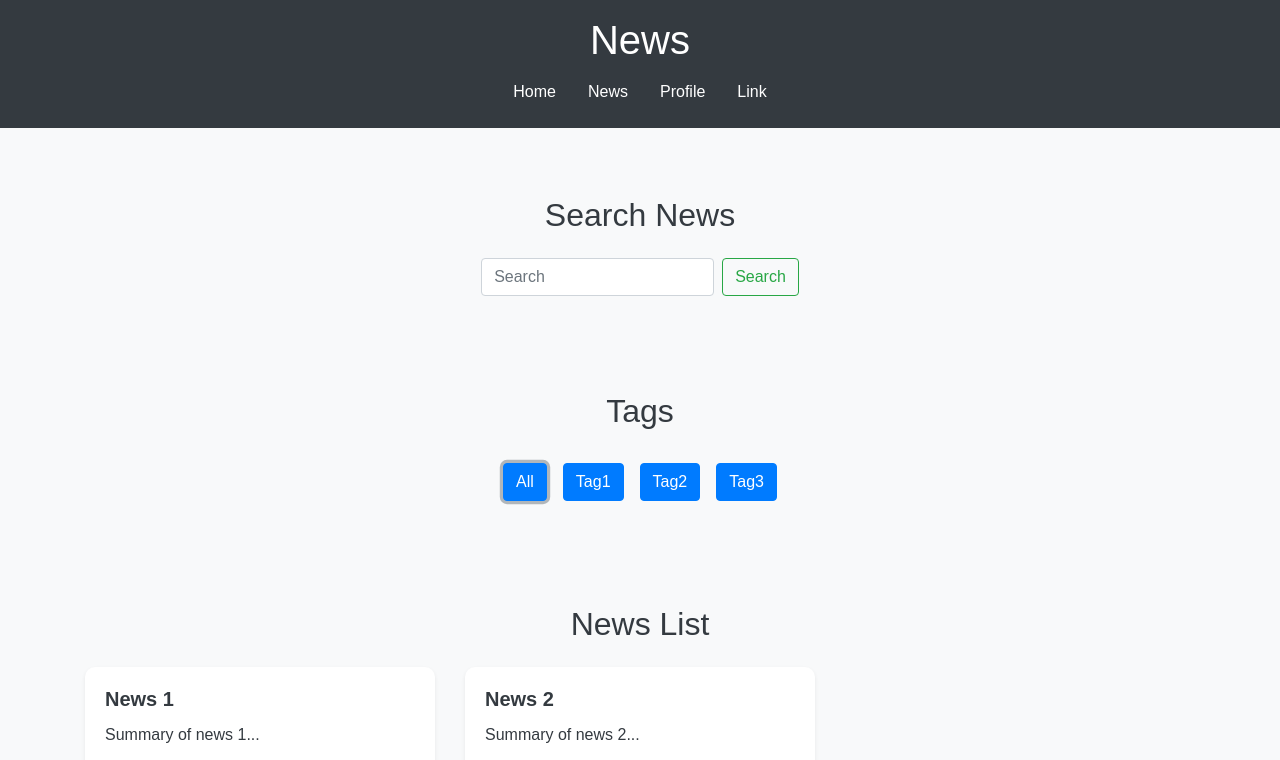
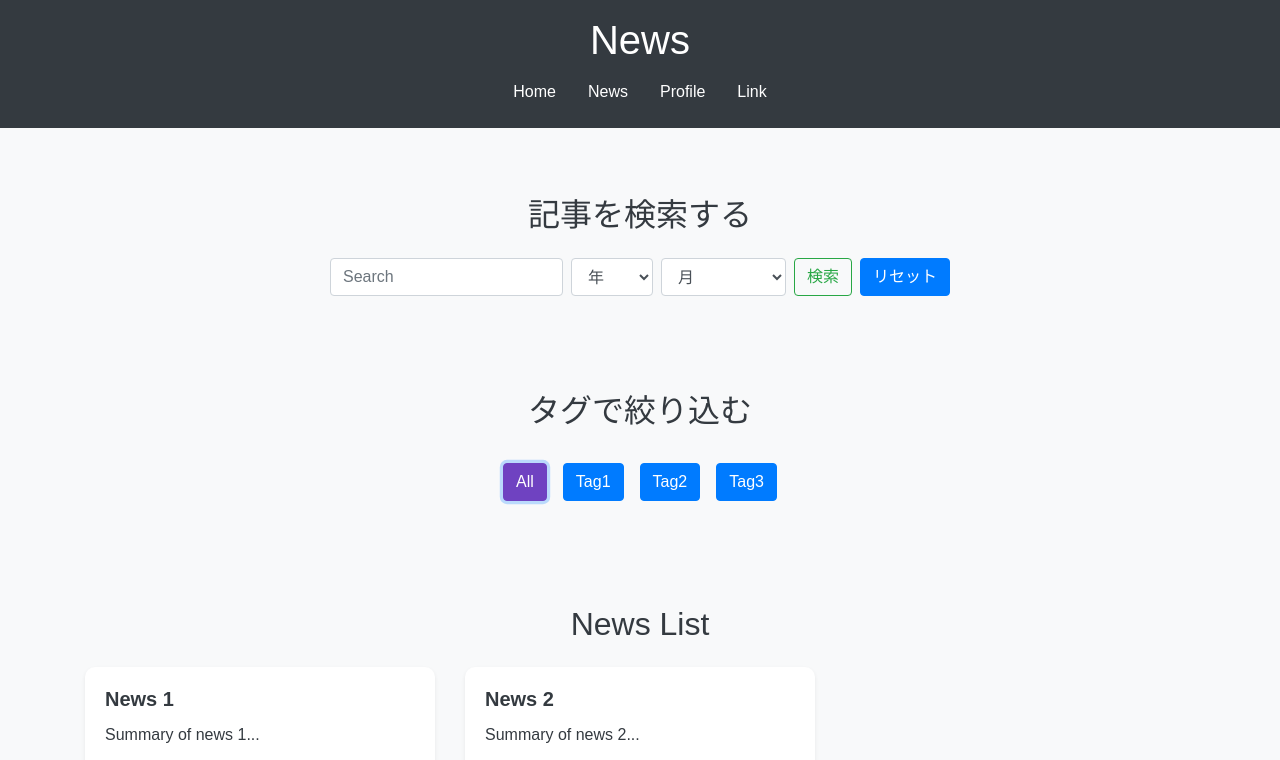
Before and after one commit to nngkhyt/nngkhyt.github.io, a plain HTML site: page news.html in a window 1280 px wide. Both pictures are taken after a click on the button "All". Shown: the top 760 px of the page. Drawn offline with nearby package versions, Linux system fonts and the light colour scheme.

Commit message:
Mainly, update news.html

```diff
--- a/css/styles.css
+++ b/css/styles.css
@@ -91,3 +91,20 @@ img.rounded-circle {
     font-size: 1.75rem;
     color: #343a40;
 }
+
+
+.selected-tag {
+    background-color: #6f42c1;
+    color: white;
+    border-color: #6f42c1;
+}
+
+.searching {
+    background-color: #28a745 !important;
+    color: white !important;
+    border-color: #28a745 !important;
+}
+
+.mr-2 {
+    margin-right: 0.5rem !important;
+}
--- a/js/scripts.js
+++ b/js/scripts.js
@@ -1,21 +1,83 @@
-function filterNewsByTag(tag) {
-    var newsItems = document.querySelectorAll('.news-item');
+let selectedTag = 'All';
+
+function setTag(tag) {
+    selectedTag = tag;
+    updateTagStyles();
+    filterNews();
+}
+
+function updateTagStyles() {
+    const tagButtons = document.querySelectorAll('.news-tags .btn');
+    tagButtons.forEach(button => {
+        if (button.textContent.trim() === selectedTag) {
+            button.classList.add('selected-tag');
+            button.classList.remove('btn-outline-secondary');
+        } else {
+            button.classList.remove('selected-tag');
+            button.classList.add('btn-outline-secondary');
+        }
+    });
+}
+
+function filterNewsByTag(newsItem) {
+    if (selectedTag === 'All') {
+        return true;
+    } else {
+        return newsItem.getAttribute('data-tags').includes(selectedTag);
+    }
+}
+
+function filterNewsByDate(newsItem, year, month) {
+    const itemDate = newsItem.getAttribute('data-date');
+    if (!year && !month) {
+        return true;
+    } else if (year && !month) {
+        return itemDate.startsWith(year);
+    } else if (!year && month) {
+        return itemDate.endsWith(month);
+    } else {
+        return itemDate.startsWith(year) && itemDate.includes(`-${month}`);
+    }
+}
+
+function searchNews(newsItem, searchText) {
+    const title = newsItem.querySelector('.card-title').textContent.toLowerCase();
+    const summary = newsItem.querySelector('.card-text').textContent.toLowerCase();
+    return title.includes(searchText) || summary.includes(searchText);
+}
+
+function filterNews() {
+    const input = document.getElementById('searchInput').value.toLowerCase();
+    const year = document.getElementById('yearSelect').value;
+    const month = document.getElementById('monthSelect').value;
+    const newsItems = document.querySelectorAll('.news-item');
     newsItems.forEach(function(item) {
-        if (tag === 'All' || item.getAttribute('data-tags').includes(tag)) {
+        if (filterNewsByTag(item) && searchNews(item, input) && filterNewsByDate(item, year, month)) {
             item.style.display = 'block';
         } else {
             item.style.display = 'none';
         }
     });
+    updateSearchButtonStyle(input !== "" || year !== "" || month !== "");
 }
 
-function filterNewsByDate(date) {
-    var newsItems = document.querySelectorAll('.news-item');
-    newsItems.forEach(function(item) {
-        if (item.getAttribute('data-date').startsWith(date)) {
-            item.style.display = 'block';
-        } else {
-            item.style.display = 'none';
-        }
-    });
+function updateSearchButtonStyle(isSearching) {
+    const searchButton = document.getElementById('searchButton');
+    if (isSearching) {
+        searchButton.classList.add('searching');
+    } else {
+        searchButton.classList.remove('searching');
+    }
 }
+
+function resetFilters() {
+    document.getElementById('searchInput').value = '';
+    document.getElementById('yearSelect').selectedIndex = 0;
+    document.getElementById('monthSelect').selectedIndex = 0;
+    setTag('All');
+    filterNews();
+}
+
+document.addEventListener('DOMContentLoaded', function() {
+    updateTagStyles();
+});
--- a/news.html
+++ b/news.html
@@ -21,21 +21,43 @@
     </header>
     <section class="news-search py-5">
         <div class="container">
-            <h2 class="text-center mb-4">Search News</h2>
-            <form class="form-inline justify-content-center">
-                <input class="form-control mr-sm-2" type="search" placeholder="Search" aria-label="Search">
-                <button class="btn btn-outline-success my-2 my-sm-0" type="submit">Search</button>
+            <h2 class="text-center mb-4">記事を検索する</h2>
+            <form class="form-inline justify-content-center" onsubmit="event.preventDefault(); filterNews();">
+                <input id="searchInput" class="form-control mr-sm-2" type="search" placeholder="Search" aria-label="Search">
+                <select id="yearSelect" class="form-control mr-sm-2">
+                    <option value="">年</option>
+                    <option value="2024">2024</option>
+                    <option value="2023">2023</option>
+                    <!-- Add more years as needed -->
+                </select>
+                <select id="monthSelect" class="form-control mr-sm-2">
+                    <option value="">月</option>
+                    <option value="01">January</option>
+                    <option value="02">February</option>
+                    <option value="03">March</option>
+                    <option value="04">April</option>
+                    <option value="05">May</option>
+                    <option value="06">June</option>
+                    <option value="07">July</option>
+                    <option value="08">August</option>
+                    <option value="09">September</option>
+                    <option value="10">October</option>
+                    <option value="11">November</option>
+                    <option value="12">December</option>
+                </select>
+                <button id="searchButton" class="btn btn-outline-success my-2 my-sm-0 mr-2" type="submit">検索</button>
+                <button id="resetButton" class="btn btn-outline-secondary my-2 my-sm-0" type="button" onclick="resetFilters()">リセット</button>
             </form>
         </div>
     </section>
     <section class="news-tags py-5">
         <div class="container">
-            <h2 class="text-center mb-4">Tags</h2>
+            <h2 class="text-center mb-4">タグで絞り込む</h2>
             <div class="row justify-content-center">
-                <button class="btn btn-outline-secondary m-2" onclick="filterNewsByTag('All')">All</button>
-                <button class="btn btn-outline-secondary m-2" onclick="filterNewsByTag('Tag1')">Tag1</button>
-                <button class="btn btn-outline-secondary m-2" onclick="filterNewsByTag('Tag2')">Tag2</button>
-                <button class="btn btn-outline-secondary m-2" onclick="filterNewsByTag('Tag3')">Tag3</button>
+                <button id="tagAll" class="btn btn-outline-secondary m-2" onclick="setTag('All')">All</button>
+                <button id="tagTag1" class="btn btn-outline-secondary m-2" onclick="setTag('Tag1')">Tag1</button>
+                <button id="tagTag2" class="btn btn-outline-secondary m-2" onclick="setTag('Tag2')">Tag2</button>
+                <button id="tagTag3" class="btn btn-outline-secondary m-2" onclick="setTag('Tag3')">Tag3</button>
             </div>
         </div>
     </section>
@@ -75,22 +97,11 @@
                         </div>
                     </div>
                 </div>
-                <!-- Add more news items as needed -->
             </div>
         </div>
     </section>
-    <section class="news-archive py-5 bg-light">
-        <div class="container">
-            <h2 class="text-center mb-4">News Archive</h2>
-            <ul class="list-group list-group-flush">
-                <li class="list-group-item"><a href="#" onclick="filterNewsByDate('2024-06')">June 2024</a></li>
-                <li class="list-group-item"><a href="#" onclick="filterNewsByDate('2024-05')">May 2024</a></li>
-                <li class="list-group-item"><a href="#" onclick="filterNewsByDate('2024-04')">April 2024</a></li>
-            </ul>
-        </div>
-    </section>
     <footer class="bg-dark text-white text-center py-3">
-        <p>&copy; 2024 My Static Website</p>
+        <p>&copy; 2024 nngkhyt. All rights reserved.</p>
     </footer>
     <script src="https://code.jquery.com/jquery-3.5.1.slim.min.js"></script>
     <script src="https://cdn.jsdelivr.net/npm/@popperjs/core@2.5.4/dist/umd/popper.min.js"></script>
```
Also changed, not shown: links.html (+2 -2 lines), profile.html (+1 -1 lines), fileContents.txt.
